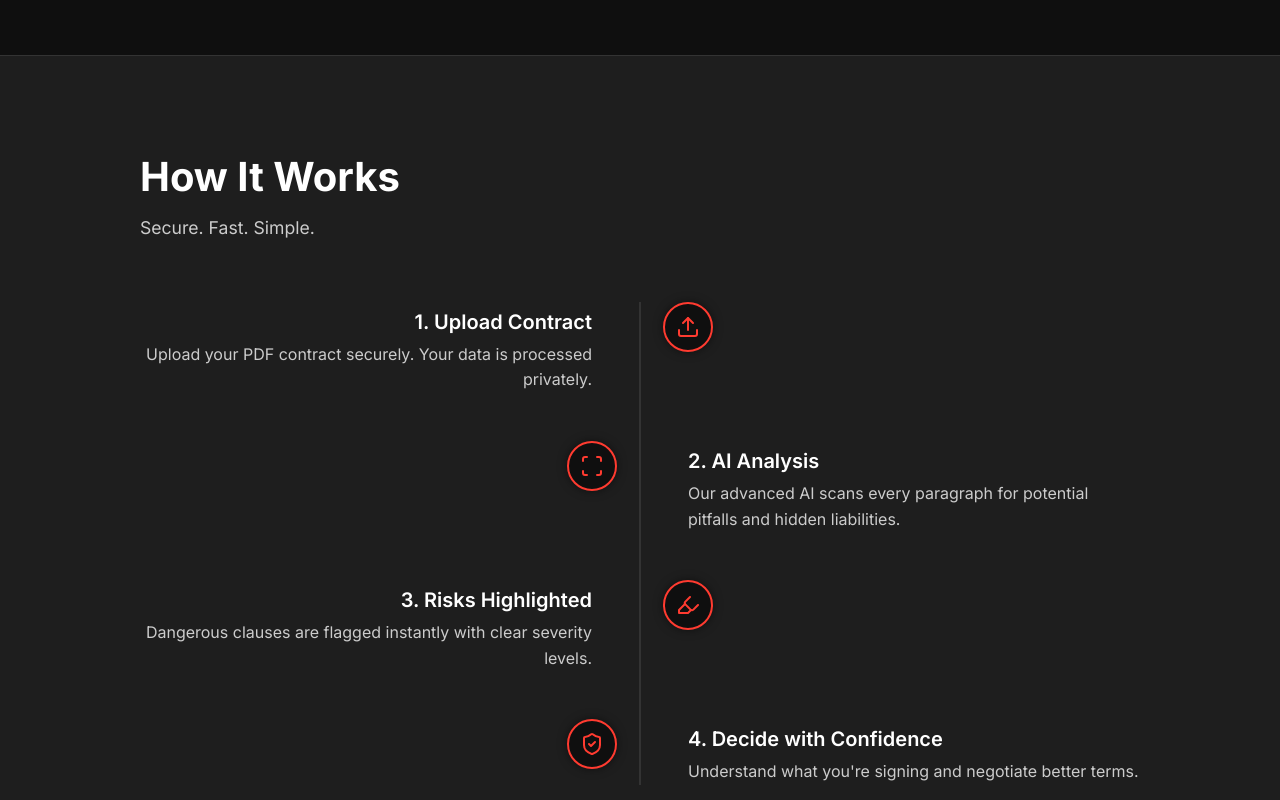
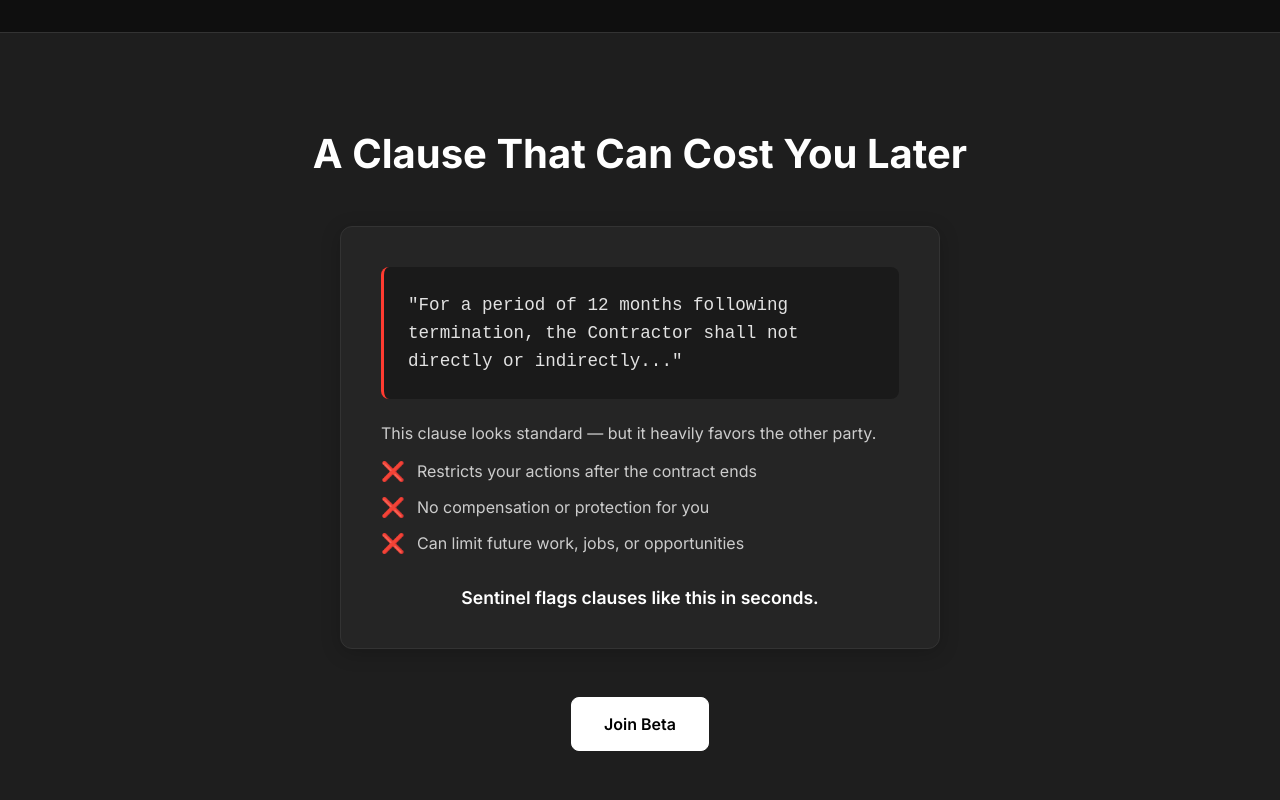
Before and after one commit to Edify11/sentinel, a plain HTML site: page index.html in a window 1280 px wide. Shown: the part 1680-2480 px from the top of the page. Drawn offline with nearby package versions, Linux system fonts and the light colour scheme.

Commit message:
Add files via upload

```diff
--- a/index.html
+++ b/index.html
@@ -26,12 +26,14 @@
     <section class="hero-section">
         <div class="hero-content">
             <h1 class="hero-headline">
-                Find <span class="hero-highlight">Dangerous</span> Contract Clauses in Seconds.
+                Find One-Sided & <span class="hero-highlight">Dangerous</span> Contract Clauses — Before You Sign.
             </h1>
             <p class="hero-subtext">
-                Sentinel scans contracts and highlights risky, one-sided clauses before you sign.
+                Sentinel scans contracts to instantly surface hidden risks like IP grabs, unfair termination,
+                and restrictive NDAs.
                 <br>
-                <span style="color: var(--primary); font-weight: 600;">Early beta users get free scans.</span>
+                <span style="color: var(--primary); font-weight: 600;">Limited beta access. Selected users get
+                    free scans.</span>
             </p>
             <div class="hero-ctaGroup">
                 <a href="https://forms.gle/HbsxhKD5AMZM4Xqv9" target="_blank" class="btn-primary">
@@ -72,29 +74,20 @@
                     </div>
                     <div class="ps-card">
                         <div class="ps-icon-wrapper ps-problem-icon">
-                            <i data-lucide="wallet"></i>
-                        </div>
-                        <h4 class="ps-card-title">Expensive Lawyers</h4>
-                        <p class="ps-card-text">
-                            Paying amounts just to review a freelance contract isn't an option.
-                        </p>
-                    </div>
-                    <div class="ps-card">
-                        <div class="ps-icon-wrapper ps-problem-icon">
-                            <i data-lucide="user-x"></i>
-                        </div>
-                        <h4 class="ps-card-title">Freelancers Get Trapped</h4>
-                        <p class="ps-card-text">
-                            One-sided NDAs and IP grab clauses can ruin your career.
-                        </p>
-                    </div>
-                    <div class="ps-card">
-                        <div class="ps-icon-wrapper ps-problem-icon">
                             <i data-lucide="file-warning"></i>
                         </div>
                         <h4 class="ps-card-title">Complex Jargon</h4>
                         <p class="ps-card-text">
                             Legalese is designed to be confusing. You sign what you don't understand.
+                        </p>
+                    </div>
+                    <div class="ps-card">
+                        <div class="ps-icon-wrapper ps-problem-icon">
+                            <i data-lucide="wallet"></i>
+                        </div>
+                        <h4 class="ps-card-title">Expensive Lawyers</h4>
+                        <p class="ps-card-text">
+                            Paying amounts just to review a contract isn't an option.
                         </p>
                     </div>
                 </div>
@@ -143,6 +136,38 @@
                         </p>
                     </div>
                 </div>
+            </div>
+        </div>
+        </div>
+    </section>
+
+    <!-- Example Clause Section -->
+    <section class="example-section">
+        <div class="example-container">
+            <h2 class="section-title">A Clause That Can Cost You Later</h2>
+            <div class="example-card">
+                <div class="example-content">
+                    <p class="example-text">
+                        "For a period of 12 months following termination, the Contractor shall not directly or
+                        indirectly..."
+                    </p>
+                    <p style="color: var(--text-secondary); margin-bottom: 1rem; text-align: left;">
+                        This clause looks standard — but it heavily favors the other party.
+                    </p>
+                    <ul class="example-list">
+                        <li><span class="example-x">❌</span> Restricts your actions after the contract ends</li>
+                        <li><span class="example-x">❌</span> No compensation or protection for you</li>
+                        <li><span class="example-x">❌</span> Can limit future work, jobs, or opportunities</li>
+                    </ul>
+                    <p class="example-closing">
+                        Sentinel flags clauses like this in seconds.
+                    </p>
+                </div>
+            </div>
+            <div class="example-cta">
+                <a href="https://forms.gle/HbsxhKD5AMZM4Xqv9" target="_blank" class="btn-primary">
+                    Join Beta
+                </a>
             </div>
         </div>
     </section>
@@ -235,9 +260,9 @@
 
                 <div class="feat-card">
                     <div class="feat-icon"><i data-lucide="user-check" width="32" height="32"></i></div>
-                    <h3 class="feat-title">For Freelancers</h3>
+                    <h3 class="feat-title">For Everyone</h3>
                     <p class="feat-desc">
-                        Designed specifically for individuals who don't have a legal team on retainer.
+                        For freelancers, employees, founders, consultants, creators, and anyone who signs contracts.
                     </p>
                 </div>
 
@@ -305,8 +330,7 @@
                 <div class="faq-item">
                     <h3 class="faq-question">Who is this for?</h3>
                     <p class="faq-answer">
-                        Freelancers, contractors, and individuals who need to sign contracts but can't afford expensive
-                        legal reviews.
+                        For freelancers, employees, founders, consultants, creators, and anyone who signs contracts.
                     </p>
                 </div>
 
@@ -321,7 +345,7 @@
                 <div class="faq-item">
                     <h3 class="faq-question">When is the beta available?</h3>
                     <p class="faq-answer">
-                        We are targeting a Q3 2026 release. Sign up for early access to get notified.
+                        Beta rolling out soon. Early users will be contacted by email.
                     </p>
                 </div>
             </div>
--- a/style.css
+++ b/style.css
@@ -438,6 +438,77 @@
     line-height: 1.6;
 }
 
+/* --- Example Clause Section --- */
+.example-section {
+    padding: 6rem 2rem;
+    background-color: var(--surface);
+    border-top: 1px solid var(--border);
+    border-bottom: 1px solid var(--border);
+    text-align: center;
+}
+
+.example-container {
+    max-width: 800px;
+    margin: 0 auto;
+}
+
+.example-card {
+    background: rgba(255, 255, 255, 0.03);
+    border: 1px solid var(--border);
+    border-radius: 12px;
+    padding: 2.5rem;
+    margin: 3rem auto;
+    max-width: 600px;
+    text-align: left;
+    position: relative;
+    box-shadow: 0 4px 20px rgba(0, 0, 0, 0.2);
+}
+
+.example-text {
+    font-family: 'Courier New', monospace;
+    font-size: 1.1rem;
+    color: #e2e2e2;
+    background: rgba(0, 0, 0, 0.3);
+    padding: 1.5rem;
+    border-radius: 8px;
+    border-left: 3px solid var(--primary);
+    margin-bottom: 1.5rem;
+    line-height: 1.6;
+}
+
+.example-list {
+    list-style: none;
+    padding: 0;
+    margin-bottom: 2rem;
+    display: flex;
+    flex-direction: column;
+    gap: 0.75rem;
+}
+
+.example-list li {
+    display: flex;
+    align-items: center;
+    gap: 0.75rem;
+    font-size: 1rem;
+    color: var(--text-secondary);
+}
+
+.example-x {
+    font-size: 1.2rem;
+}
+
+.example-closing {
+    font-weight: 600;
+    color: var(--foreground);
+    text-align: center;
+    margin-top: 1rem;
+    font-size: 1.1rem;
+}
+
+.example-cta {
+    margin-top: 2rem;
+}
+
 /* Beta Section styles removed */
 
 /* --- Trust Section --- */
```
